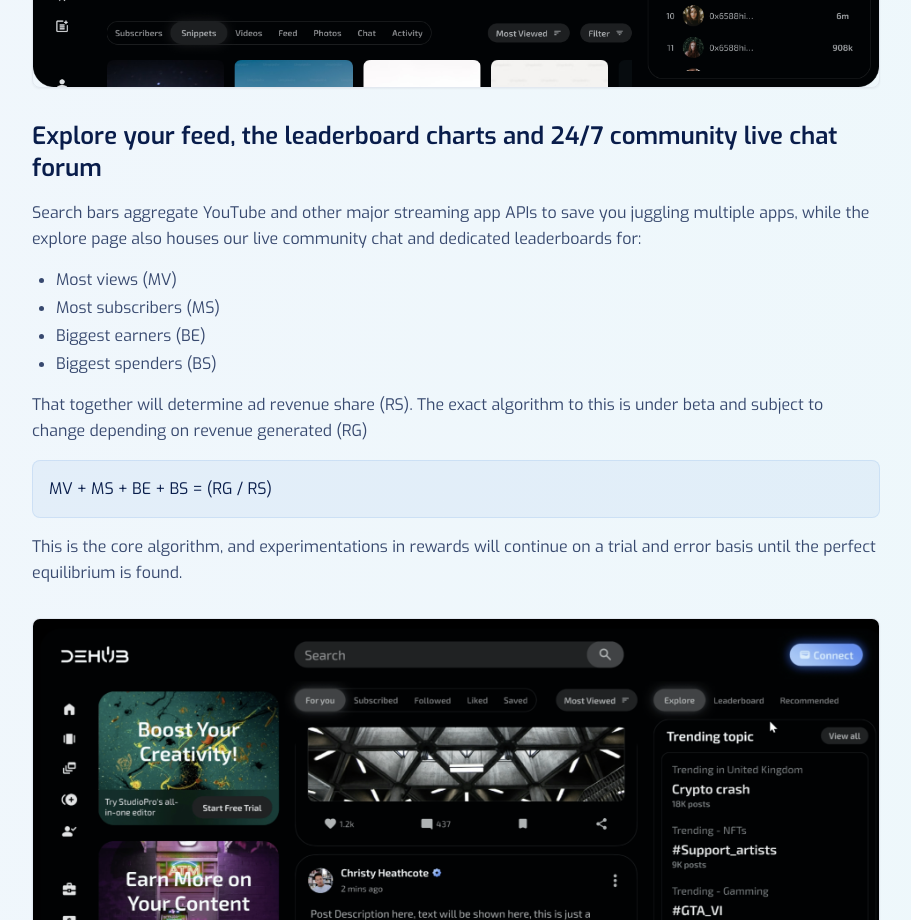
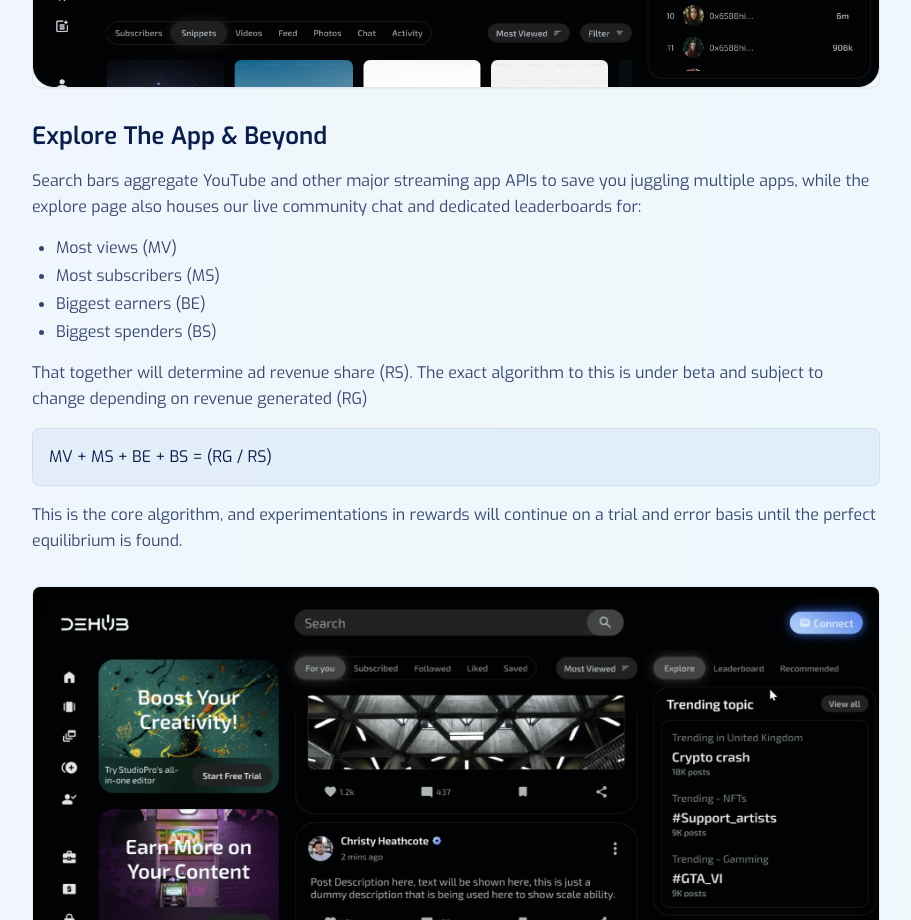
Before and after one commit to maldoteth/dehubdocs, a React (Vite) app: page /docs/dapps in a window 1280 px wide. Shown: the part 2700-3620 px from the top of the page, without its empty margins (312-1223 px from the left). Built offline with nearby package versions, Linux system fonts and the light colour scheme.

Commit message:
Refactor: Update heading
Updated the heading "Explore your feed, the leaderboard charts and 24/7 community live chat forum" to "Explore The App & Beyond" in `src/pages/docs/Dapp.tsx`.

```diff
--- a/src/pages/docs/Dapp.tsx
+++ b/src/pages/docs/Dapp.tsx
@@ -164,7 +164,7 @@ const Dapp = () => {
         </section>
 
         <section>
-          <h2 className="text-2xl font-semibold text-royal-blue mb-4 font-exo">Explore your feed, the leaderboard charts and 24/7 community live chat forum</h2>
+          <h2 className="text-2xl font-semibold text-royal-blue mb-4 font-exo">Explore The App & Beyond</h2>
 
           <p className="text-royal-blue/80 leading-relaxed mb-4 font-exo">
             Search bars aggregate YouTube and other major streaming app APIs to save you juggling multiple apps, while the explore page also houses our live community chat and dedicated leaderboards for:
```
